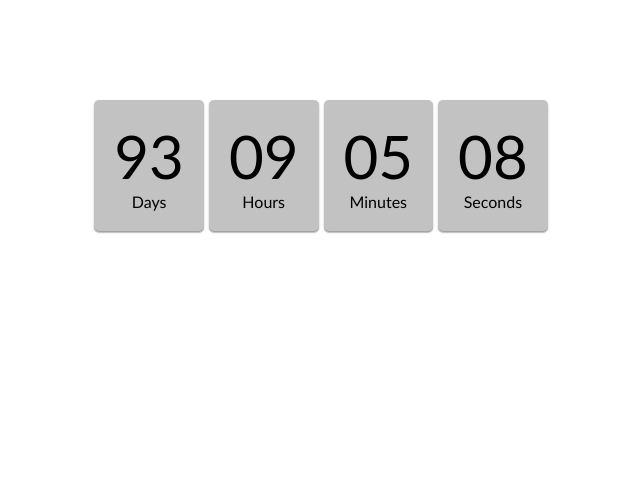
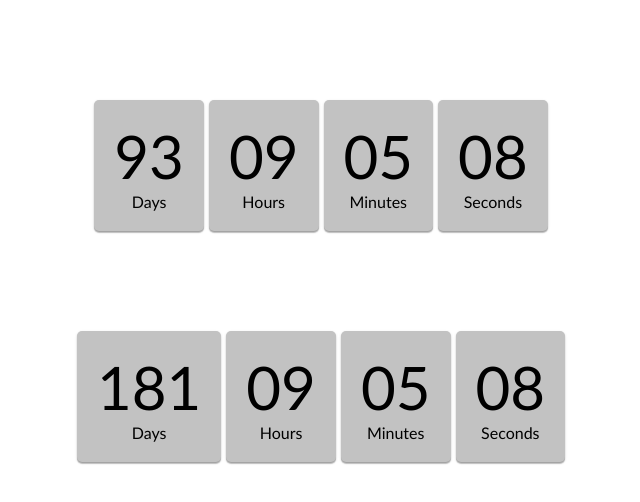
Before and after one commit to Knirta/goit-js-hw-11-timer, a plain HTML site: page index.html in a window 1280 px wide. Shown: the whole page, without its empty margins (319-959 px from the left). Drawn offline with Linux system fonts and the light colour scheme.

Commit message:
add html for second timer, fix class constructor

```diff
--- a/index.html
+++ b/index.html
@@ -28,6 +28,28 @@
         <span class="label">Seconds</span>
       </div>
     </div>
+
+    <div class="timer" id="timer-2">
+      <div class="field">
+        <span class="value" data-value="days">11</span>
+        <span class="label">Days</span>
+      </div>
+
+      <div class="field">
+        <span class="value" data-value="hours">11</span>
+        <span class="label">Hours</span>
+      </div>
+
+      <div class="field">
+        <span class="value" data-value="mins">11</span>
+        <span class="label">Minutes</span>
+      </div>
+
+      <div class="field">
+        <span class="value" data-value="secs">11</span>
+        <span class="label">Seconds</span>
+      </div>
+    </div>
     <script src="./js/index.js"></script>
   </body>
 </html>
--- a/js/index.js
+++ b/js/index.js
@@ -1,16 +1,13 @@
 class CountdownTimer {
   constructor({ selector, targetDate }) {
-    this.selector = selector;
     this.targetDate = targetDate;
-    this.timerId = null;
+    this.intervalId = null;
     this.isActive = false;
     this.refs = {
-      daysCell: document.querySelector(`${this.selector} [data-value="days"]`),
-      hoursCell: document.querySelector(
-        `${this.selector} [data-value="hours"]`,
-      ),
-      minsCell: document.querySelector(`${this.selector} [data-value="mins"]`),
-      secsCell: document.querySelector(`${this.selector} [data-value="secs"]`),
+      daysCell: document.querySelector(`${selector} [data-value="days"]`),
+      hoursCell: document.querySelector(`${selector} [data-value="hours"]`),
+      minsCell: document.querySelector(`${selector} [data-value="mins"]`),
+      secsCell: document.querySelector(`${selector} [data-value="secs"]`),
     };
     this.start();
   }
@@ -93,7 +90,16 @@ class CountdownTimer {
   }
 }
 
-const timer = new CountdownTimer({
+const timer1 = new CountdownTimer({
   selector: '#timer-1',
   targetDate: new Date('September 02, 2021'),
 });
+
+console.log('timer1 - until September 02, 2021');
+
+const timer2 = new CountdownTimer({
+  selector: '#timer-2',
+  targetDate: new Date('Nov 29, 2021'),
+});
+
+console.log('timer2 - until November 29, 2021');
```
